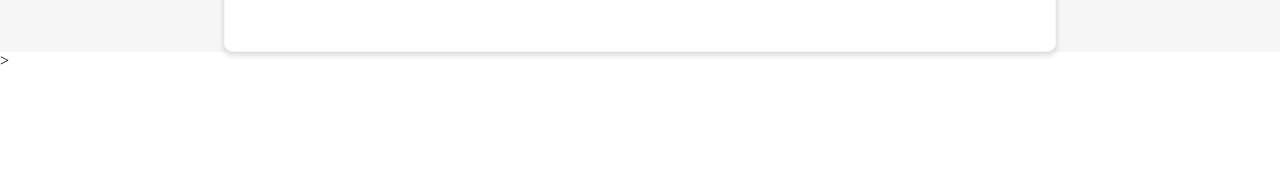
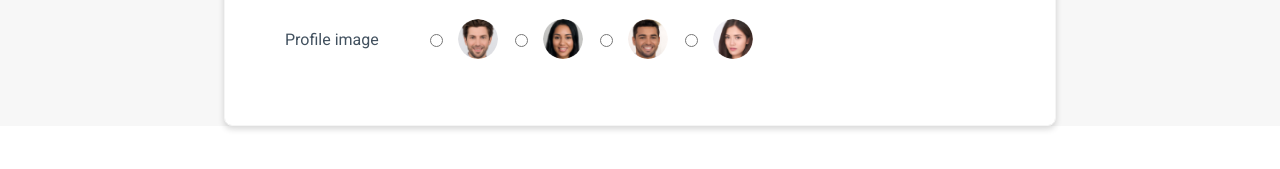
Before and after one commit to sagarsomwanshi/Day43EmpPayRoll, a plain HTML site: page index.html in a window 1280 px wide. Shown: the part 227-396 px from the top of the page. Drawn offline with Linux system fonts and the light colour scheme.

Commit message:
Added : Profile pic to form

```diff
--- a/index.html
+++ b/index.html
@@ -35,8 +35,68 @@
             required
           />
         </div>
+        <div class="row-content">
+          <label class="label text" for="profile">Profile image</label>
+          <div class="profile-radio-content">
+            <label>
+              <input
+                type="radio"
+                id="profile1"
+                name="profile"
+                value="../assets/profile-image/Ellipse -3.png"
+                required
+              />
+              <img
+                class="profile"
+                id="image1"
+                src="../assets/profile-images/Ellipse -3.png"
+              />
+            </label>
+            <label>
+              <input
+                type="radio"
+                id="profile2"
+                name="profile"
+                value="../assets/profile-image/Ellipse 1.png"
+                required
+              />
+              <img
+                class="profile"
+                id="image2"
+                src="../assets/profile-images/Ellipse 1.png"
+              />
+            </label>
+            <label>
+              <input
+                type="radio"
+                id="profile3"
+                name="profile"
+                value="../assets/profile-image/Ellipse -8.png"
+                required
+              />
+              <img
+                class="profile"
+                id="image3"
+                src="../assets/profile-images/Ellipse -8.png"
+              />
+            </label>
+            <label>
+              <input
+                type="radio"
+                id="profile4"
+                name="profile"
+                value="../assets/profile-image/Ellipse -7.png"
+                required
+              />
+              <img
+                class="profile"
+                id="image4"
+                src="../assets/profile-images/Ellipse -7.png"
+              />
+            </label>
+          </div>
+        </div>
       </form>
     </div>
   </body>
 </html>
->
--- a/style.css
+++ b/style.css
@@ -3,7 +3,7 @@ body {
     height: 100%;
   }
 
-.header{
+  .header {
     padding: 15px 0;
     background-color: #ffffff;
   }
@@ -30,7 +30,7 @@ body {
 
   .emp-text {
     font: normal normal bold 20px/25px Montserrat;
-    font-family: "Montserrat",sans-serif;
+    font-family: "Montserrat", sans-serif;
     letter-spacing: 0px;
     color: #82a70c;
     text-transform: capitalize;
@@ -40,7 +40,9 @@ body {
     color: #42515f;
   }
 
-* { box-sizing: border-box;}
+  * {
+    box-sizing: border-box;
+  }
 
   .form-content {
     min-height: calc(100% - 80px);
@@ -101,3 +103,20 @@ label {
     border-radius: 4px;
     resize: vertical;
   }
+
+  .profile-radio-content {
+    display: flex;
+    flex-direction: row;
+  }
+
+  .profile-radio-content > label {
+    display: flex;
+    flex-direction: row;
+    align-items: center;
+  }
+
+  .profile {
+    width: 40px;
+    border-radius: 50%;
+    margin-left: 12px;
+  }
```
Lines whose indentation alone changed are shown as unchanged.
